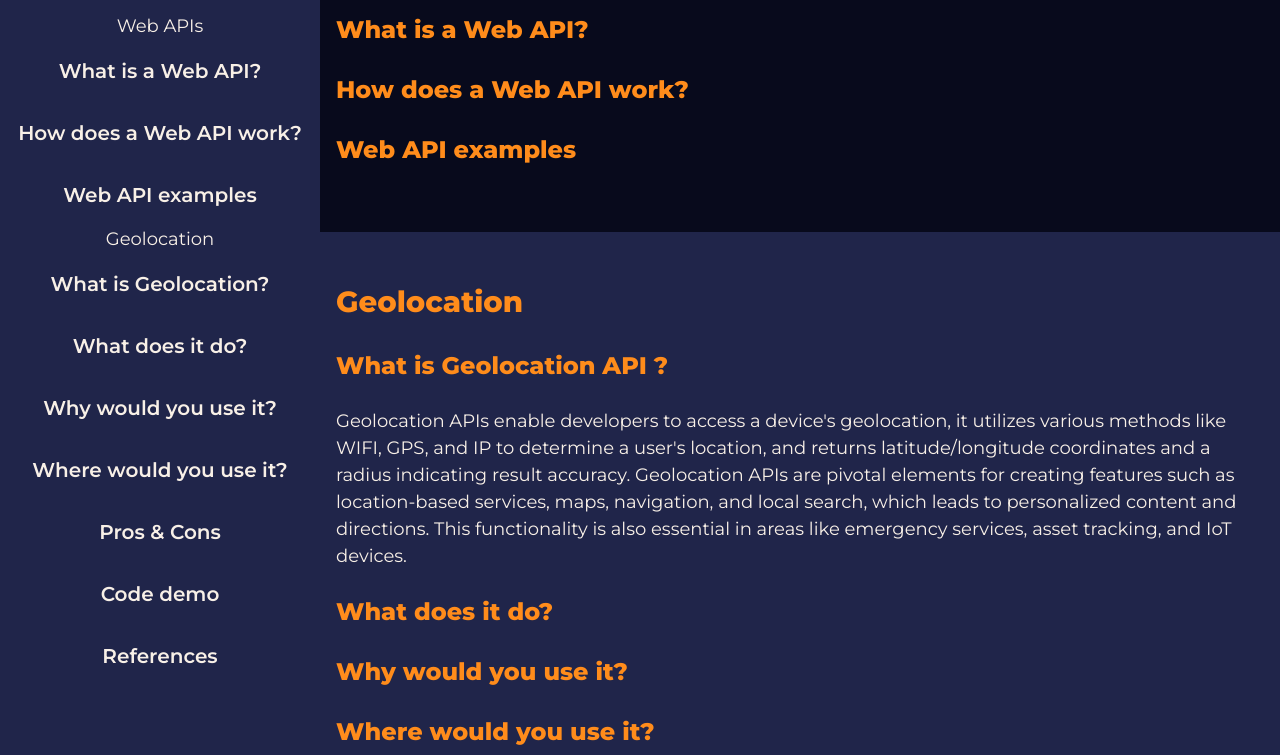
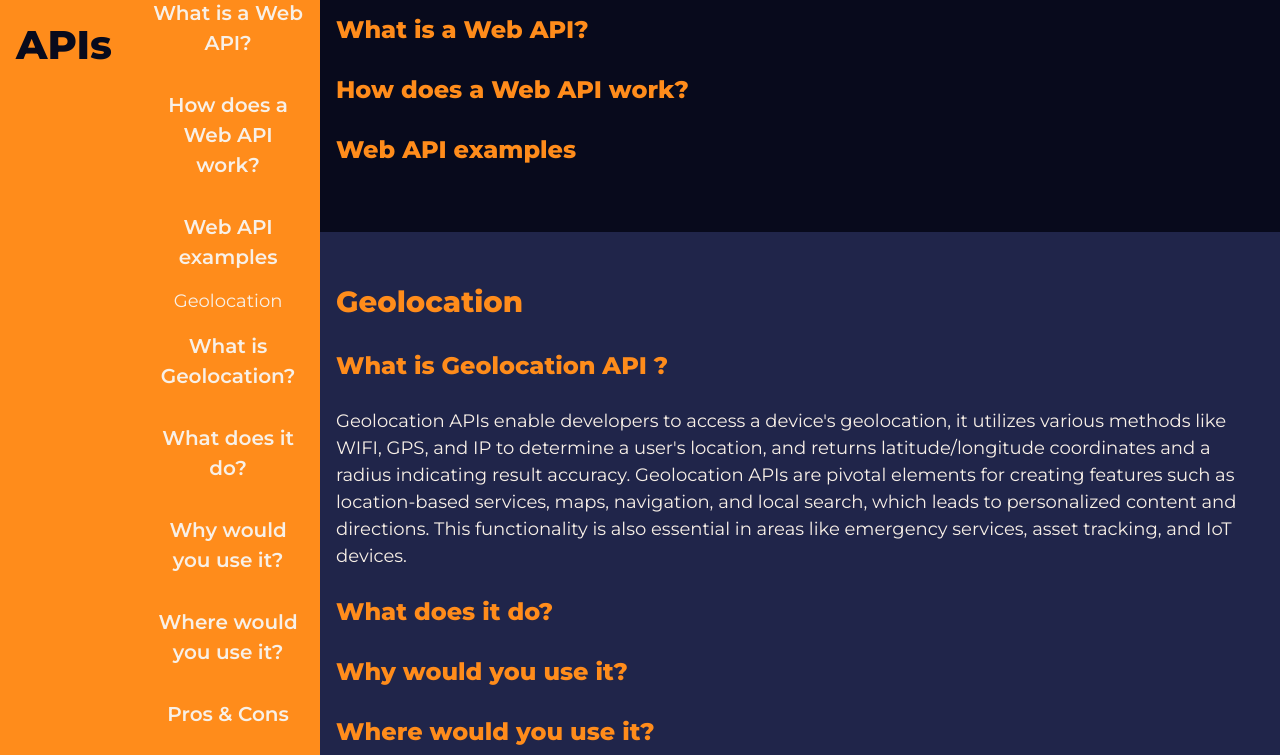
Before and after one commit to arielle-m/webapis, a plain HTML site: page index.html in a window 1280 px wide. Both pictures are taken after a click on the link "What is a Web API?". Shown: the part 112-867 px from the top of the page. Drawn offline with Linux system fonts and the light colour scheme.

Commit message:
Started working on the navigation bar

```diff
--- a/index.html
+++ b/index.html
@@ -25,7 +25,7 @@
 <body id="#top">
   <a href="#site-main" class="screen-reader-text">Skip to content</a>
 <div class="site-wrapper">
-  <header>
+  <header class="site-header">
     <h1>Web APIs</h1>
     <nav class="site-navigation" id="site-navigation">
       <button class="menu-toggle" aria-controls="header-menu" aria-expanded="false" aria-label="Menu Toggle">
--- a/scripts/script.js
+++ b/scripts/script.js
@@ -0,0 +1,91 @@
+/**
+ * File navigation.js.
+ *
+ * Handles toggling the navigation menu for small screens and enables TAB key
+ * navigation support for dropdown menus.
+ */
+( function() {
+	const siteNavigation = document.getElementById( 'site-navigation' );
+
+	// Return early if the navigation don't exist.
+	if ( ! siteNavigation ) {
+		return;
+	}
+
+	const button = siteNavigation.getElementsByTagName( 'button' )[ 0 ];
+
+	// Return early if the button don't exist.
+	if ( 'undefined' === typeof button ) {
+		return;
+	}
+
+	const menu = siteNavigation.getElementsByTagName( 'ul' )[ 0 ];
+
+	// Hide menu toggle button if menu is empty and return early.
+	if ( 'undefined' === typeof menu ) {
+		button.style.display = 'none';
+		return;
+	}
+
+	if ( ! menu.classList.contains( 'nav-menu' ) ) {
+		menu.classList.add( 'nav-menu' );
+	}
+
+	// Toggle the .toggled class and the aria-expanded value each time the button is clicked.
+	button.addEventListener( 'click', function() {
+		siteNavigation.classList.toggle( 'toggled' );
+
+		if ( button.getAttribute( 'aria-expanded' ) === 'true' ) {
+			button.setAttribute( 'aria-expanded', 'false' );
+		} else {
+			button.setAttribute( 'aria-expanded', 'true' );
+		}
+	} );
+
+	// Remove the .toggled class and set aria-expanded to false when the user clicks outside the navigation.
+	document.addEventListener( 'click', function( event ) {
+		const isClickInside = siteNavigation.contains( event.target );
+
+		if ( ! isClickInside ) {
+			siteNavigation.classList.remove( 'toggled' );
+			button.setAttribute( 'aria-expanded', 'false' );
+		}
+	} );
+
+	// Get all the link elements within the menu.
+	const links = menu.getElementsByTagName( 'a' );
+
+	// Toggle focus each time a menu link is focused or blurred.
+	for ( const link of links ) {
+		link.addEventListener( 'focus', toggleFocus, true );
+		link.addEventListener( 'blur', toggleFocus, true );
+	}
+
+	/**
+	 * Sets or removes .focus class on an element.
+	 */
+	function toggleFocus() {
+		if ( event.type === 'focus' || event.type === 'blur' ) {
+			let self = this;
+			// Move up through the ancestors of the current link until we hit .nav-menu.
+			while ( ! self.classList.contains( 'nav-menu' ) ) {
+				// On li elements toggle the class .focus.
+				if ( 'li' === self.tagName.toLowerCase() ) {
+					self.classList.toggle( 'focus' );
+				}
+				self = self.parentNode;
+			}
+		}
+
+		if ( event.type === 'touchstart' ) {
+			const menuItem = this.parentNode;
+			event.preventDefault();
+			for ( const link of menuItem.parentNode.children ) {
+				if ( menuItem !== link ) {
+					link.classList.remove( 'focus' );
+				}
+			}
+			menuItem.classList.toggle( 'focus' );
+		}
+	}
+}() );
--- a/styles/styles.css
+++ b/styles/styles.css
@@ -64,7 +64,7 @@ h6 {
 }
 
 h1 {
-    font-size: 2.75rem;
+    font-size: 2.5rem;
 }
 h2 {
     font-size: 1.825rem;
@@ -161,7 +161,13 @@ body{
     justify-content: space-between;
 }
 
-.site-logo img {
+.site-header h1 {
+    color: var(--dark1);
+    margin: 0;
+    padding: 0 0 0 1rem;
+}
+
+/* .site-logo img {
     width: 4rem;
     padding: 1rem;
     margin: 0;
@@ -170,7 +176,7 @@ body{
 
 a.site-logo{
     line-height: 0;
-}
+} */
 
 /* menu button */
 .menu-toggle {
```
